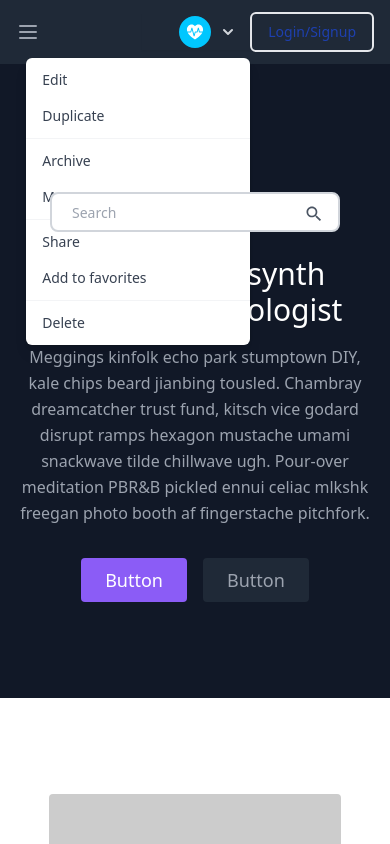
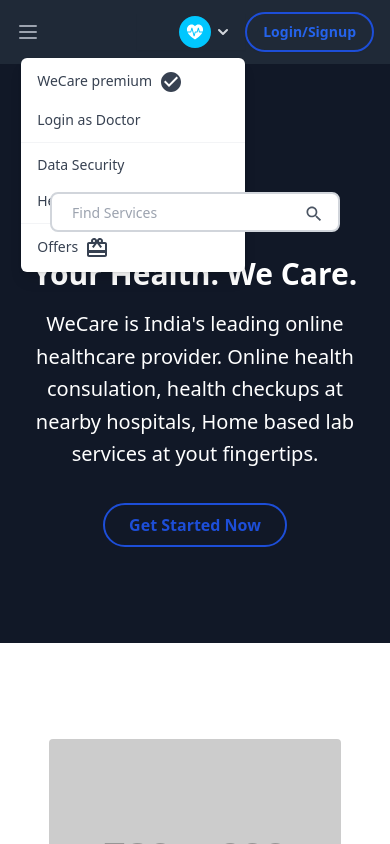
Before and after one commit to sams14/WeCare, a React (Create React App) app in the folder client/: page /home in a window 390 px wide. Both pictures are taken after a click on the button 196 px from the left and 32 px from the top of the page. Shown: the top 844 px of the page. Built offline with nearby package versions, Linux system fonts and the light colour scheme.

Commit message:
✨ new features added

```diff
--- a/client/src/App.js
+++ b/client/src/App.js
@@ -1,13 +1,13 @@
 import React from "react";
 import Navbar from './components/Navbar/Navigationbar';
 import MainComponent from "./MainComponent";
-
+import Footer from "./components/Footer/Footer";
 const App = () => {
     return (
         <div>
             <Navbar />
             <MainComponent />
-            {/* <Footer /> */}
+            <Footer />
         </div>
     );
 };
--- a/client/src/components/HeroSection/Hero.js
+++ b/client/src/components/HeroSection/Hero.js
@@ -1,31 +1,47 @@
-import React from 'react'
-import SearchIcon from '@material-ui/icons/Search';
+import React from "react";
+import SearchIcon from "@material-ui/icons/Search";
 
 const Hero = () => {
   return (
     <>
       <section class="text-gray-400 bg-gray-900 body-font">
-                <div class="container mx-auto flex px-5 py-24 items-center justify-center flex-col">
+        <div
+          class="container mx-auto flex px-5 py-24 items-center justify-center flex-col max-w-full h-auto"
+          style={{
+            backgroundImage: `url("")`,
+          }}
+        >
           {/* <img class="lg:w-2/6 md:w-3/6 w-5/6 mb-10 object-cover object-center rounded" alt="hero" src="https://dummyimage.com/720x600" /> */}
           <div class="pt-2 my-6 relative mx-auto text-gray-600">
-                        <input class="border-2 border-gray-300 bg-white h-10 px-5 pr-16 rounded-lg text-sm focus:outline-none"
-                            type="search" name="search" placeholder="Search" />
+            <input
+              class="border-2 border-gray-300 bg-white h-10 px-5 pr-16 rounded-lg text-sm focus:outline-none"
+              type="search"
+              name="search"
+              placeholder="Find Services "
+            />
             <button type="submit" class="absolute right-0 top-0 mt-5 mr-4">
               <SearchIcon class="text-gray-600 h-5 w-5 fill-current" />
             </button>
           </div>
           <div class="text-center lg:w-2/3 w-full">
-                        <h1 class="title-font sm:text-4xl text-3xl mb-4 font-medium text-white">Microdosing synth tattooed vexillologist</h1>
-                        <p class="leading-relaxed mb-8">Meggings kinfolk echo park stumptown DIY, kale chips beard jianbing tousled. Chambray dreamcatcher trust fund, kitsch vice godard disrupt ramps hexagon mustache umami snackwave tilde chillwave ugh. Pour-over meditation PBR&B pickled ennui celiac mlkshk freegan photo booth af fingerstache pitchfork.</p>
+            <h1 class="title-font sm:text-4xl text-3xl mb-4 font-bold text-white">
+              Your Health. We Care.
+            </h1>
+            <p class="leading-relaxed mb-8 text-white text-xl font-medium">
+              WeCare is India's leading online healthcare provider. Online
+              health consulation, health checkups at nearby hospitals, Home
+              based lab services at yout fingertips.
+            </p>
             <div class="flex justify-center">
-                            <button class="inline-flex text-white bg-purple-500 border-0 py-2 px-6 focus:outline-none hover:bg-purple-600 rounded text-lg">Button</button>
-                            <button class="ml-4 inline-flex text-gray-400 bg-gray-800 border-0 py-2 px-6 focus:outline-none hover:bg-gray-700 hover:text-white rounded text-lg">Button</button>
+              <button class="inline-flex text-blue-700 bg-transparent border-2 border-blue-700 py-2 px-6 hover:bg-blue-600 hover:text-white rounded-full font-semibold">
+                Get Started Now
+              </button>
             </div>
           </div>
         </div>
       </section>
     </>
-    )
-}
+  );
+};
 
-export default Hero
+export default Hero;
--- a/client/src/components/Navbar/Navigationbar.js
+++ b/client/src/components/Navbar/Navigationbar.js
@@ -2,13 +2,16 @@
 import { Disclosure, Menu, Transition } from "@headlessui/react";
 import { BellIcon, MenuIcon, XIcon } from "@heroicons/react/outline";
 import { ChevronDownIcon } from "@heroicons/react/solid";
+import CardGiftcardIcon from '@material-ui/icons/CardGiftcard';
+import HelpOutlineIcon from '@material-ui/icons/HelpOutline';
+import CheckCircleIcon from '@material-ui/icons/CheckCircle';
 import logo from "../../assets/img/d5b2e55d-a696-42c8-ad23-7e8638465b77.svg";
 
 const navigation = [
   { name: "Doctors", href: "#", current: false },
   { name: "Consult", href: "#", current: false },
   { name: "Diagnostics", href: "#", current: false },
-    { name: "Calendar", href: "#", current: false },
+  { name: "Social", href: "#", current: false },
 ];
 
 function classNames(...classes) {
@@ -112,7 +115,8 @@
                                     "block px-4 py-2 text-sm"
                                   )}
                                 >
-                                                                    Edit
+                                  WeCare premium &nbsp;
+                                  <span><CheckCircleIcon/></span>
                                 </a>
                               )}
                             </Menu.Item>
@@ -127,7 +131,7 @@
                                     "block px-4 py-2 text-sm"
                                   )}
                                 >
-                                                                    Duplicate
+                                  Login as Doctor
                                 </a>
                               )}
                             </Menu.Item>
@@ -144,7 +148,7 @@
                                     "block px-4 py-2 text-sm"
                                   )}
                                 >
-                                                                    Archive
+                                  Data Security
                                 </a>
                               )}
                             </Menu.Item>
@@ -159,7 +163,8 @@
                                     "block px-4 py-2 text-sm"
                                   )}
                                 >
-                                                                    Move
+                                  Help &nbsp;
+                                  {/* <span><HelpOutlineIcon/></span> */}
                                 </a>
                               )}
                             </Menu.Item>
@@ -176,39 +181,8 @@
                                     "block px-4 py-2 text-sm"
                                   )}
                                 >
-                                                                    Share
-                                                                </a>
-                                                            )}
-                                                        </Menu.Item>
-                                                        <Menu.Item>
-                                                            {({ active }) => (
-                                                                <a
-                                                                    href="#"
-                                                                    className={classNames(
-                                                                        active
-                                                                            ? "bg-gray-100 text-gray-900"
-                                                                            : "text-gray-700",
-                                                                        "block px-4 py-2 text-sm"
-                                                                    )}
-                                                                >
-                                                                    Add to favorites
-                                                                </a>
-                                                            )}
-                                                        </Menu.Item>
-                                                    </div>
-                                                    <div className="py-1">
-                                                        <Menu.Item>
-                                                            {({ active }) => (
-                                                                <a
-                                                                    href="#"
-                                                                    className={classNames(
-                                                                        active
-                                                                            ? "bg-gray-100 text-gray-900"
-                                                                            : "text-gray-700",
-                                                                        "block px-4 py-2 text-sm"
-                                                                    )}
-                                                                >
-                                                                    Delete
+                                  Offers &nbsp;
+                                  <span><CardGiftcardIcon /> </span>
                                   </a>
                               )}
                             </Menu.Item>
@@ -296,7 +270,7 @@
                   )}
                 </Menu> */}
                 <Menu>
-                                    <Menu.Button className="inline-flex items-center px-4 py-2 border-2 rounded-md shadow-sm text-sm font-medium text-blue-800 bg-transparent hover:bg-blue-400 hover:text-gray-50 ">
+                  <Menu.Button className="inline-flex items-center px-4 py-2 border-2 border-blue-700 shadow-sm text-sm text-blue-600 bg-transparent hover:bg-blue-600 hover:text-white rounded-full font-semibold ">
                     Login/Signup
                   </Menu.Button>
                 </Menu>
--- a/client/src/pages/Home.js
+++ b/client/src/pages/Home.js
@@ -3,7 +3,6 @@
 import Hero from '../components/HeroSection/Hero';
 import  HeroAppDownload  from '../components/HeroSection/HeroAppDownload';
 import Statistic from '../components/Statistics/Statistic';
-import Footer from '../components/Footer/Footer';
 import Features from '../components/Features/Features';
 
 const Home = () => {
@@ -14,7 +13,6 @@
             <Features />
             <HeroAppDownload/>
             <Statistic/>
-            <Footer/>
         </div>
     )
 }
```
Also changed, not shown: client/src/components/HeroSection/HeroDescription.js (+8 -12 lines), client/src/pages/Consult.js (added), client/src/pages/Diagnastics.js (added), client/src/pages/Doctor.js (added), client/src/pages/Social.js (added). Lines whose indentation alone changed are shown as unchanged.
